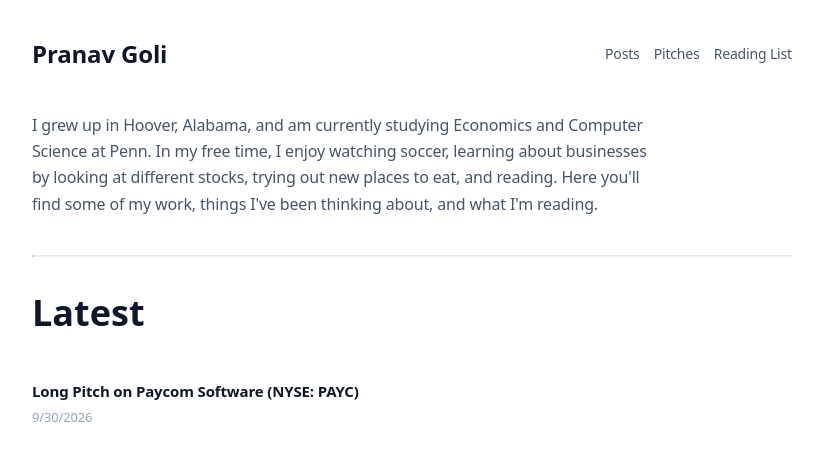
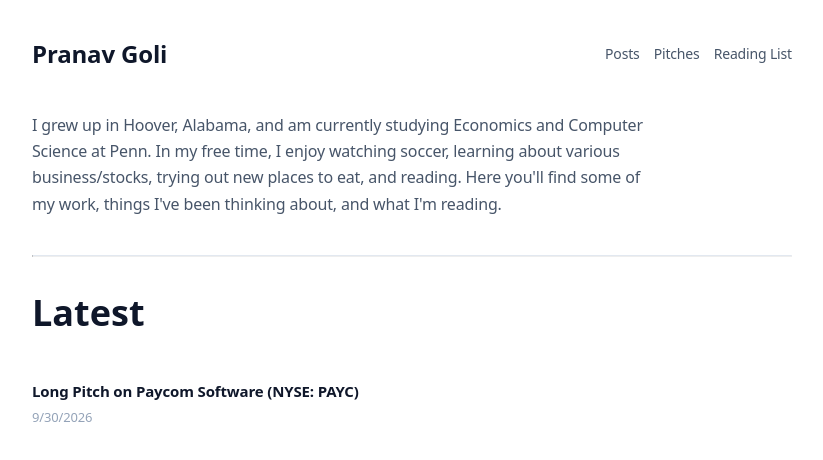
Before and after one commit to pranavgoli9/my-blog, a Next.js app: page / in a window 1280 px wide. Shown: the top 460 px of the page, without its empty margins (228-1051 px from the left). Built offline with nearby package versions, Linux system fonts and the light colour scheme.

Commit message:
Update page.tsx

```diff
--- a/src/app/page.tsx
+++ b/src/app/page.tsx
@@ -16,7 +16,7 @@ export default function HomePage() {
     <>
       <section className="bio">
         <p>
-          I grew up in Hoover, Alabama, and am currently studying Economics and Computer Science at Penn. In my free time, I enjoy watching soccer, learning about businesses by looking at different stocks, trying out new places to eat, and reading.
+          I grew up in Hoover, Alabama, and am currently studying Economics and Computer Science at Penn. In my free time, I enjoy watching soccer, learning about various business/stocks, trying out new places to eat, and reading.
           Here you'll find some of my work, things I've been thinking about, and what I'm reading.
         </p>
       </section>
```
